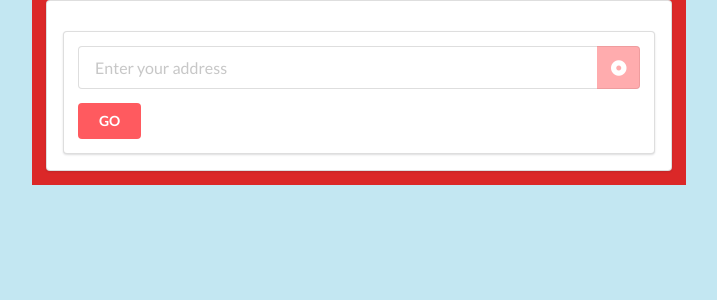
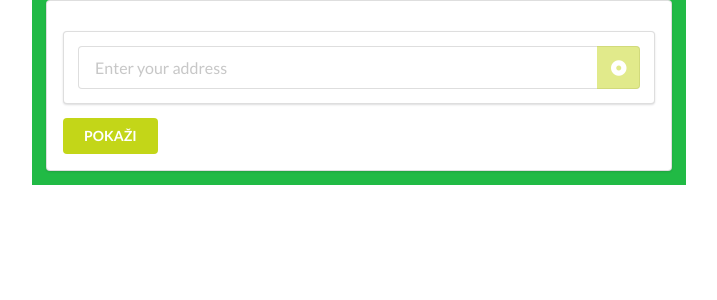
Before and after one commit to PapicMarko/PoslovniInformacijskiSustavi_Projekt, a Vue app: page /#/ in a window 1280 px wide. Shown: the top 300 px of the page, without its empty margins (281-998 px from the left). Built offline with nearby package versions, Linux system fonts and the light colour scheme.

Commit message:
Mali napredak
Co-Authored-By: Socrates <32815437+TheKingpin221@users.noreply.github.com>

```diff
--- a/index.html
+++ b/index.html
@@ -6,7 +6,7 @@
     <link rel="stylesheet" href="https://cdn.jsdelivr.net/npm/semantic-ui@2.4.2/dist/semantic.min.css">
   </head>
   <body>
-    <script scr="https://maps.googleapis.com/maps/api/js?&key=AIzaSyCc_CY_DWbBD8xWnZALfvX2Fhi8vTpvZes"></script>
+    <script scr="https://maps.googleapis.com/maps/api/js?libraries=places&key=AIzaSyCc_CY_DWbBD8xWnZALfvX2Fhi8vTpvZes" async defer></script>
     <div id="app"></div>
     <!-- built files will be auto injected -->
   </body>
--- a/src/pages/UserLocation.vue
+++ b/src/pages/UserLocation.vue
@@ -1,7 +1,7 @@
 <template>
     <div>
         <section class="ui two column centered grid" style="position:relative; z-index:1;">
-        <div class="column red">
+            <div class="column green">
                 <form class="ui segment large form">
                     <div class="ui message red" v-show="error">{{error}}</div>
                     <div class="ui segment">
@@ -16,8 +16,8 @@
                                 <i class="dot circle link icon" @click="locatorButtonPressed"></i>
                         </div>
                         </div>
-                    <button class="ui button">GO</button>
                     </div>
+                    <button class="ui button" @click="showUserLocationOnTheMap">POKAŽI</button>
                 </form>
             </div>
         </section>
@@ -28,31 +28,17 @@
 
 <script>
 import axios from 'axios'
-
-
-
+var pok3;
+var pok4;
 export default {
-
     data(){
         return {
             address: "",
             error: "",
-            spinner: false
+            spinner: false,
         };
     },
 
-
-
-/*     mounted() {
-        new google.maps.places.Autocomplete(
-            document.getElementById("autocomplete"),
-                {
-                bounds: new google.maps.LatLngBounds(
-                    new google.maps.LatLng(44.86833, 13.84806)
-                )
-            }
-        )
-    },  */
 
 
     methods : {
@@ -63,12 +49,9 @@ export default {
                 if(response.data.error_message){
                     this.error=response.data.error_message;
                     console.log(response.data.error_message);
-
                 } else {
                     this.address=response.data.results[0].formatted_address
                     console.log(response.data.results[0].formatted_address);
-
-
                 }
                 this.spinner=false;
             })
@@ -81,27 +64,35 @@ export default {
         },
 
 
-
-
         locatorButtonPressed() {
 
             this.spinner=true;
             if (navigator.geolocation) {
                 navigator.geolocation.getCurrentPosition(
                     position => {
-                        console.log(position.coords.latitude),
-                        console.log(position.coords.longitude),
+                        //console.log(position.coords.latitude),
+                        //console.log(position.coords.longitude),
+                        position.coords.latitude,
+                        position.coords.longitude,
+                        //pok3 = position.coords.latitude,
+                        //pok4 = position.coords.longitude,
+                        console.log(this.pok1)
+                        //console.log(this.pok2)
+                        //console.log(this.pok3)
+                        //console.log(this.pok4)
                         this.getAddressFrom(
                             position.coords.latitude,
                             position.coords.longitude
                         );
                         this.showUserLocationOnTheMap(position.coords.latitude, position.coords.longitude)
                     },
+
+
                     error => {
                         this.error="Molim Vas upišite adresu.";
                         this.spinner=false;
                         console.log(error.message);
-                    }
+                    },
                 );
             } else {
                 this.error=error.message;
@@ -145,30 +136,23 @@ export default {
             )
         }, */
 
-       showUserLocationOnTheMap(latitude,longitude) {
-            let map = new google.maps.Map(document.getElementById("map"), {
+        showUserLocationOnTheMap(latitude, longitude, google) {
+/*             pok3=pok1
+            pok4=this.pok2; */
+            let map = new google.maps.Map(document.getElementById("map"),  {
                 zoom: 15,
                 center: new google.maps.LatLng(latitude,longitude),
-                mapTypeId:google.maps.MapTypeId.ROADMAP
-            })
+                mapTypeId: google.maps.MapTypeId.ROADMAP
+            });
         }
     }
-}
+};
 </script>
 <style>
 .ui.button,
 .dot.circle.icon {
-    background-color: #ff5a5f;
+    background-color: #c3d618;
     color: white;
-}
-
-#map {
-    position: absolute;
-    top: 0;
-    right: 0;
-    bottom: 0;
-    left: 0;
-    background: rgba(177, 224, 238, 0.767);
 }
 
 .pac-icon{
@@ -190,6 +174,13 @@ export default {
 }
 
 
-
+#map {
+    position: absolute;
+    top: 0;
+    right: 0;
+    bottom: 0;
+    left: 0;
+    background: rgba(255, 255, 255, 0.767);
+}
 
 </style>
```
Lines whose indentation alone changed are shown as unchanged.
